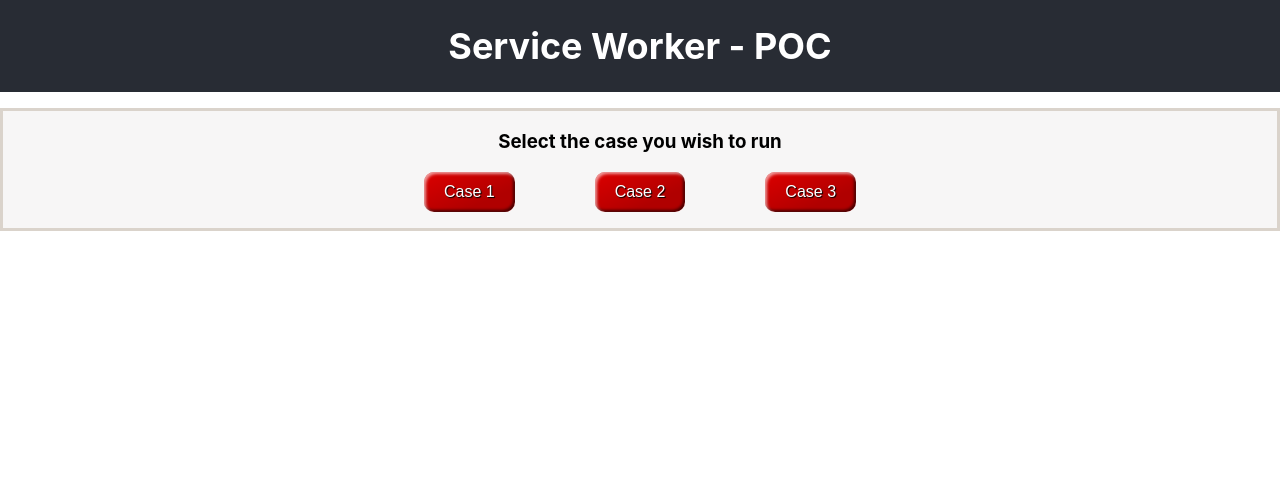
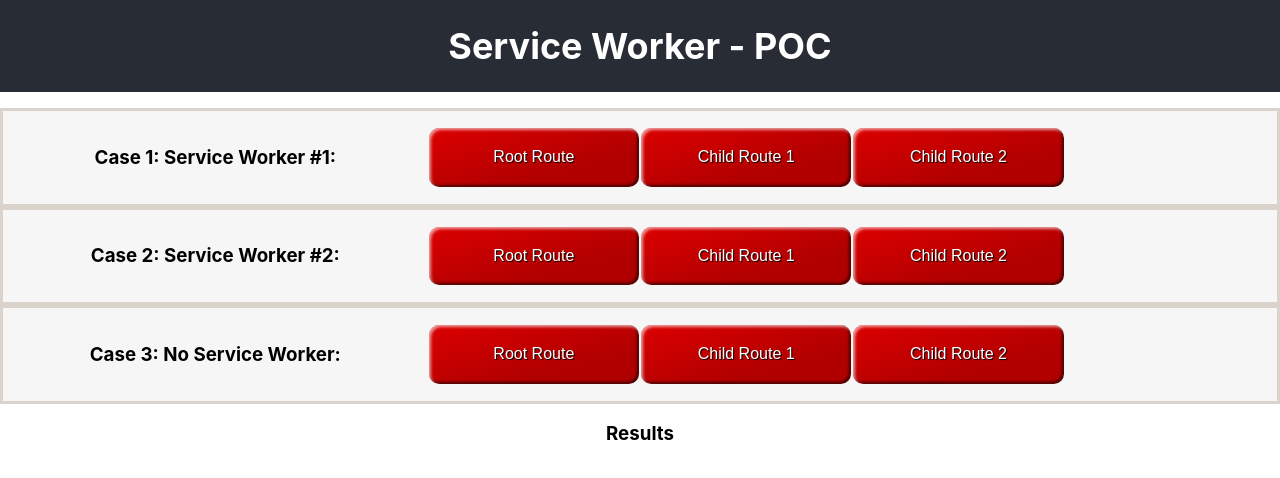
Before and after one commit to rivermanvr/service-worker-poc, a React (Create React App) app in the folder client/: page / in a window 1280 px wide. Shown: the top 478 px of the page. Built offline with nearby package versions, Linux system fonts and the light colour scheme; no server answers.

Commit message:
add options for routes

```diff
--- a/client/src/Components/App/App.css
+++ b/client/src/Components/App/App.css
@@ -14,15 +14,18 @@
 }
 
 .App-Button-Container {
+  display: grid;
+  grid-template-columns: 2fr 1fr 1fr 1fr 1fr;
   background-color: #f7f6f6;
   border-style: solid;
   border-color: rgb(218, 211, 203);
 }
 
 .App-Button {
+  margin: 1px;
   border: 0;
   line-height: 2.5;
-  padding: 0 20px;
+  padding: 0 2px;
   font-size: 1rem;
   text-align: center;
   color: #fff;
@@ -50,10 +53,11 @@
   margin-right: 5rem
 }
 
-.App-MarginBelow {
-  margin-bottom:
+.App-paddingBelow {
+  padding-bottom: 1rem;
+  padding-top: 1rem;
 }
 
-.App-paddingBelow {
-  padding-bottom: 1rem;
+.App-marginBelow {
+  padding-bottom: 2rem;
 }
--- a/client/src/Components/App/App.js
+++ b/client/src/Components/App/App.js
@@ -23,6 +23,10 @@ class App extends Component {
     return body;
   };
 
+  buttonPress(option, button) {
+    console.log('button press', option, button);
+  }
+
 render() {
   return (
     <div className="App">
@@ -32,12 +36,25 @@ render() {
       {/* Render the newly fetched data inside of this.state.data  */}
       <p>{this.state.data}</p>
       <div className="App-Button-Container App-paddingBelow">
-        <h3>Select the case you wish to run</h3>
-        <div>
-          <input className="App-Button App-SpacingRight" type="button" value="Case 1"></input>
-          <input className="App-Button App-SpacingRight" type="button" value="Case 2"></input>
-          <input className="App-Button" type="button" value="Case 3"></input>
-        </div>
+        <h3>Case 1: Service Worker #1:</h3>
+        <input className="App-Button" type="button" value="Root Route" onClick={ () => this.buttonPress(1, 1) }></input>
+        <input className="App-Button" type="button" value="Child Route 1" onClick={ () => this.buttonPress(1, 2) }></input>
+        <input className="App-Button" type="button" value="Child Route 2" onClick={ () => this.buttonPress(1, 3) }></input>
+      </div>
+      <div className="App-Button-Container App-paddingBelow">
+        <h3>Case 2: Service Worker #2:</h3>
+        <input className="App-Button" type="button" value="Root Route" onClick={ () => this.buttonPress(2, 1) }></input>
+        <input className="App-Button" type="button" value="Child Route 1" onClick={ () => this.buttonPress(2, 2) }></input>
+        <input className="App-Button" type="button" value="Child Route 2" onClick={ () => this.buttonPress(2, 3) }></input>
+      </div>
+      <div className="App-Button-Container App-paddingBelow">
+        <h3>Case 3: No Service Worker:</h3>
+        <input className="App-Button" type="button" value="Root Route" onClick={ () => this.buttonPress(3, 1) }></input>
+        <input className="App-Button" type="button" value="Child Route 1" onClick={ () => this.buttonPress(3, 2) }></input>
+        <input className="App-Button" type="button" value="Child Route 2" onClick={ () => this.buttonPress(3, 3) }></input>
+      </div>
+      <div className="App-marginBelow">
+        <h3>Results</h3>
       </div>
     </div>
   );
```
